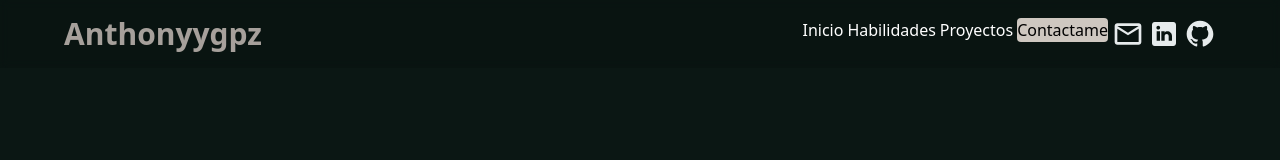
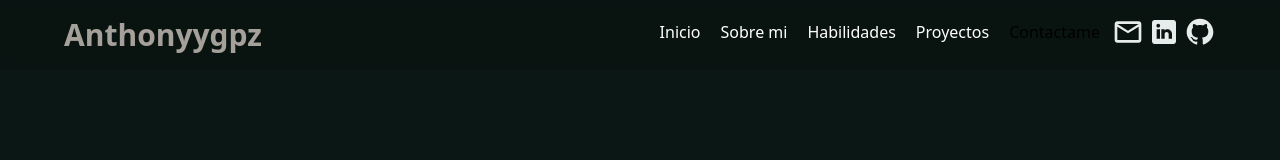
Before and after one commit to anthonnyygpz/portafolio, a React (Vite) app: page / in a window 1280 px wide. Shown: the top 160 px of the page. Built offline with nearby package versions, Linux system fonts and the light colour scheme; no server answers.

Commit message:
refactor(header.tsx): cambio de <a/> por <Button/>

```diff
--- a/src/sections/header.tsx
+++ b/src/sections/header.tsx
@@ -3,7 +3,17 @@ import { Menu, X } from "lucide-react";
 import useHeader from "../hooks/useHeader";
 
 export const Header = () => {
-  const { toggleMenu, isMenuOpen, setIsMenuOpen } = useHeader();
+  const {
+    toggleMenu,
+    isMenuOpen,
+    setIsMenuOpen,
+    scrollSection,
+    gmailCopyButton,
+    tooltipText,
+    showTooltip,
+    setShowTooltip,
+  } = useHeader();
+
   return (
     <header className="p-2 md:p-4 bg-black/10 backdrop-blur-sm fixed w-full top-0 z-50">
       <div className="max-w-6xl mx-auto">
@@ -26,32 +36,40 @@ export const Header = () => {
             <ul className="flex gap-1">
               <li>
                 <Button
-                  className="hover:bg-brown-500 active:bg-brown-600 transition rounded"
-                  href="#main"
+                  className="btn-brown-outline py-1 px-2 transition rounded"
+                  onClick={() => scrollSection("main")}
                 >
                   Inicio
                 </Button>
               </li>
               <li>
                 <Button
-                  className="hover:bg-brown-500 active:bg-brown-600 transition rounded"
-                  href="#skill"
+                  className="btn-brown-outline py-1 px-2 transition rounded"
+                  onClick={() => scrollSection("about-me")}
+                >
+                  Sobre mi
+                </Button>
+              </li>
+              <li>
+                <Button
+                  className="btn-brown-outline py-1 px-2 transition rounded"
+                  onClick={() => scrollSection("skills")}
                 >
                   Habilidades
                 </Button>
               </li>
               <li>
                 <Button
-                  className="hover:bg-brown-500 active:bg-brown-600 transition rounded"
-                  href="#project"
+                  className="btn-brown-outline py-1 px-2 transition rounded"
+                  onClick={() => scrollSection("projects")}
                 >
                   Proyectos
                 </Button>
               </li>
               <li>
                 <Button
-                  className="bg-brown-400 hover:bg-brown-500 active:bg-brown-600 transition text-black rounded "
-                  href="#contact"
+                  className="btn-brown py-1 px-2 transition text-black rounded "
+                  onClick={() => scrollSection("contact-me")}
                 >
                   Contactame
                 </Button>
@@ -59,7 +77,12 @@ export const Header = () => {
 
               <li>
                 {/* gmail */}
-                <a href="#" title="Copea el correo anthonyygpz@gmail.com">
+                <div className="relative inline-block">
+                  <Button
+                    onClick={gmailCopyButton}
+                    onMouseEnter={() => setShowTooltip(true)}
+                    onMouseLeave={() => setShowTooltip(false)}
+                  >
                     <svg
                       viewBox="0 0 24 24"
                       className="w-8 h-8 fill-white "
@@ -67,12 +90,22 @@ export const Header = () => {
                     >
                       <path d="M22 6C22 4.9 21.1 4 20 4H4C2.9 4 2 4.9 2 6V18C2 19.1 2.9 20 4 20H20C21.1 20 22 19.1 22 18V6ZM20 6L12 11L4 6H20ZM20 18H4V8L12 13L20 8V18Z" />
                     </svg>
-                </a>
+                  </Button>
+                  {showTooltip && (
+                    <div className="absolute top-full left-18 transform -translate-x-1/2 mb-2 px-3 py-1 bg-gray-800 text-white text-sm rounded shadow-lg whitespace-nowrap">
+                      {tooltipText}
+                      <div className="absolute top-full left-1/2 transform -translate-x-1/2 border-4 border-transparent border-t-gray-800"></div>
+                    </div>
+                  )}
+                </div>
               </li>
 
               <li>
                 {/* linkedin */}
-                <a href="https://www.linkedin.com/" target="_blank">
+                <Button
+                  href="http://www.linkedin.com/in/antonio-gallegos-palafox-848288296"
+                  target="_blank"
+                >
                   <svg
                     viewBox="0 0 24 24"
                     className="w-8 h-8 fill-white"
@@ -80,11 +113,11 @@ export const Header = () => {
                   >
                     <path d="M19 3H5C3.9 3 3 3.9 3 5V19C3 20.1 3.9 21 5 21H19C20.1 21 21 20.1 21 19V5C21 3.9 20.1 3 19 3ZM9 17H6.5V10H9V17ZM7.7 8.7C6.9 8.7 6.3 8.1 6.3 7.3C6.3 6.5 6.9 5.9 7.7 5.9C8.5 5.9 9.1 6.5 9.1 7.3C9.1 8.1 8.5 8.7 7.7 8.7ZM18 17H15.5V13.5C15.5 12.7 14.8 12 14 12C13.2 12 12.5 12.7 12.5 13.5V17H10V10H12.5V11C12.8 10.4 13.8 10 14.5 10C16.4 10 18 11.6 18 13.5V17Z" />
                   </svg>
-                </a>
+                </Button>
               </li>
               <li>
                 {/* github */}
-                <a href="https://github.com/anthonnyygpz" target="_blank">
+                <Button href="https://github.com/anthonnyygpz" target="_blank">
                   <svg
                     viewBox="0 0 24 24"
                     className="w-8 h-8 fill-white"
@@ -95,7 +128,7 @@ export const Header = () => {
                       fill="#e6ebec"
                     />
                   </svg>
-                </a>
+                </Button>
               </li>
             </ul>
           </nav>
```
Lines whose indentation alone changed are shown as unchanged.
